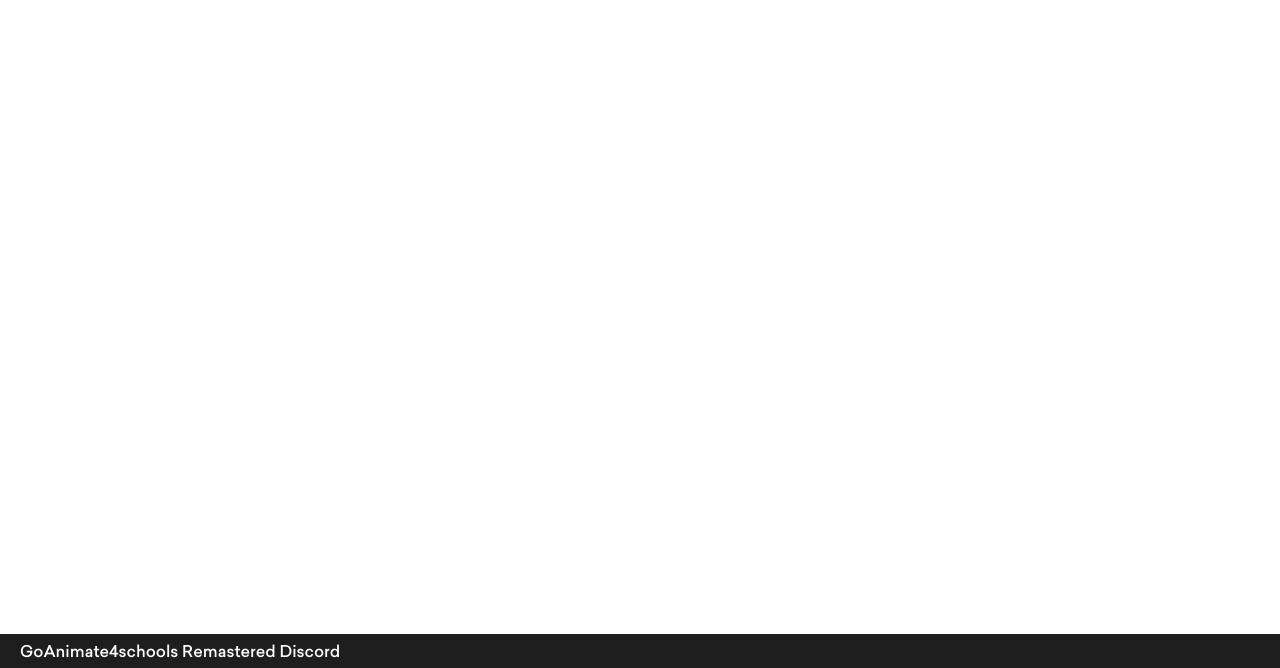
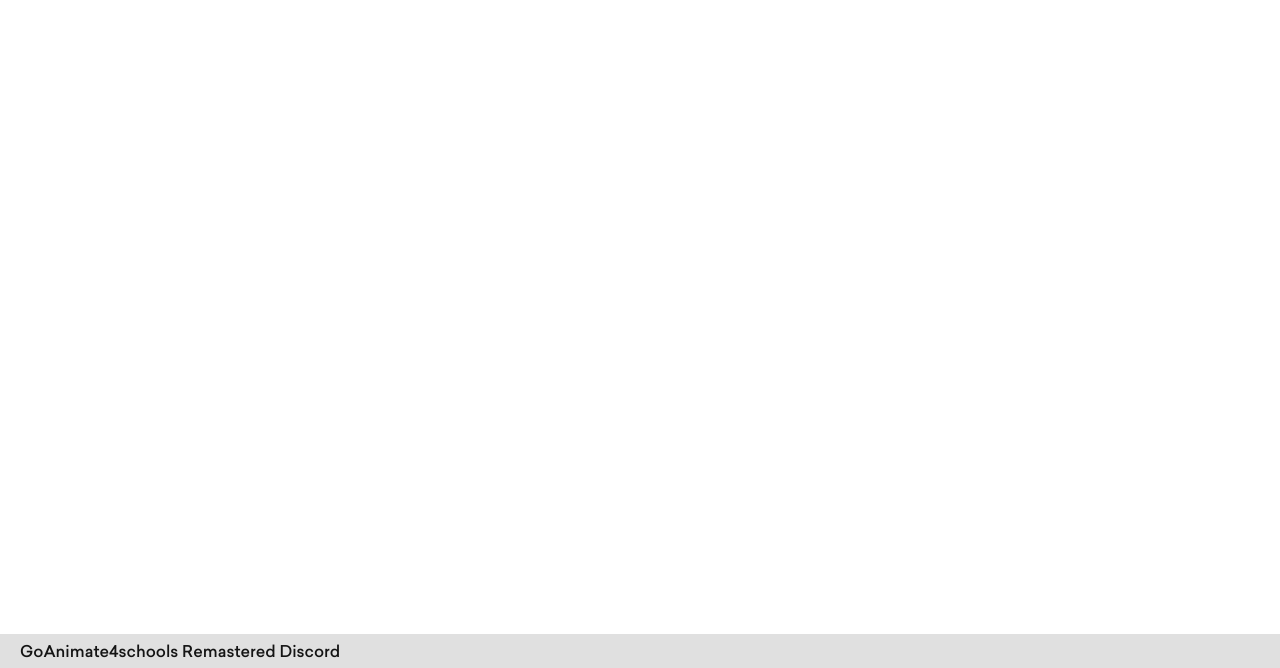
Before and after one commit to Duke-is-my/Wrapper3, a website: page pages/html/oldlist.html in a window 1280 px wide. Shown: the part 132-800 px from the top of the page. Drawn offline with Linux system fonts and the light colour scheme; no server answers.

Commit message:
Update and rename list.html to oldlist.html

```diff
--- a/pages/html/list.html
+++ b/pages/html/oldlist.html
@@ -10,8 +10,8 @@
 	<meta property="og:title" content="JewmberAnimate" />
 	<meta property="og:description" content="GoAnimate Wrapper is the old goanimate that shut down." />
 	<meta name="theme-color" content="#FF0080">
-	<link rel="stylesheet" type="text/css" href="../css/modern-normalize.css">
-	<link rel="stylesheet" type="text/css" href="../css/global.css">
+	<link rel="stylesheet" type="text/css" href="../css/old-modern-normalize.css">
+	<link rel="stylesheet" type="text/css" href="../css/oldglobal.css">
 	<link rel="stylesheet" type="text/css" href="../css/list.css">
 </head>
 <body>
```
